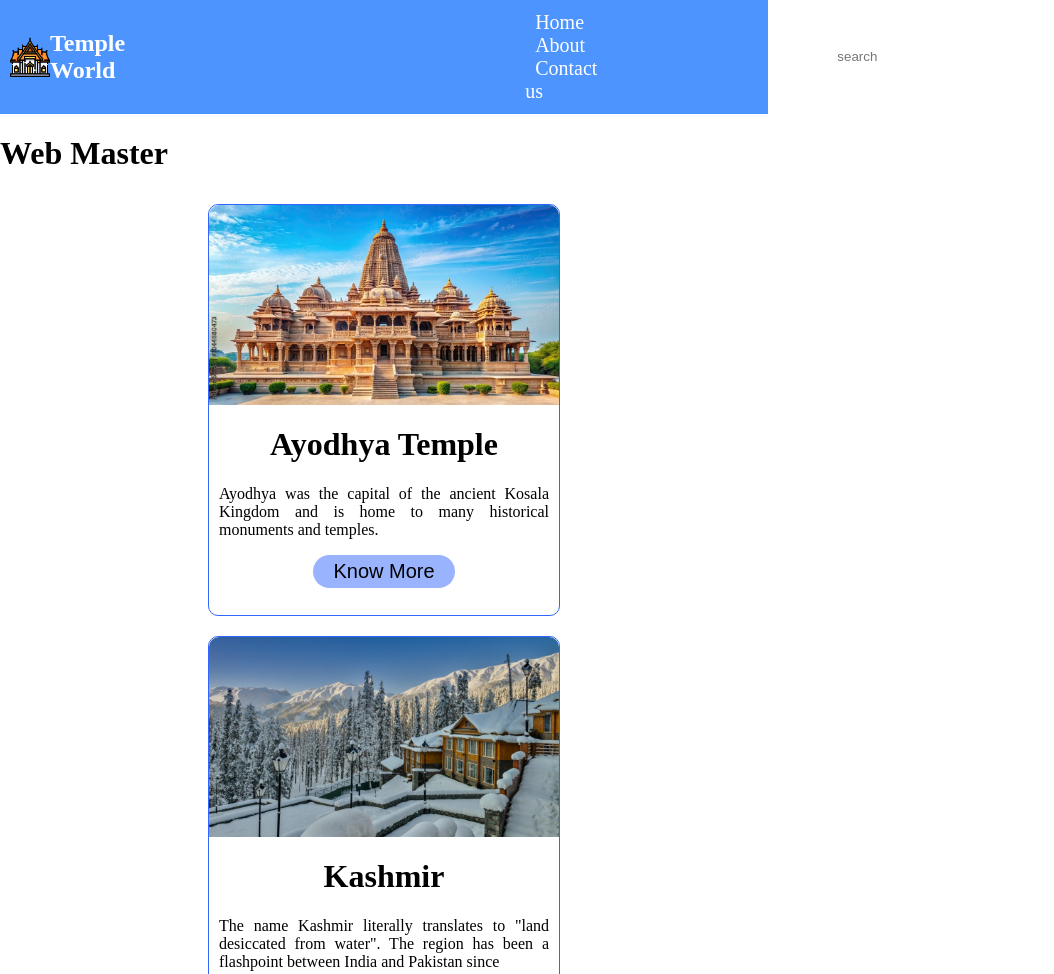
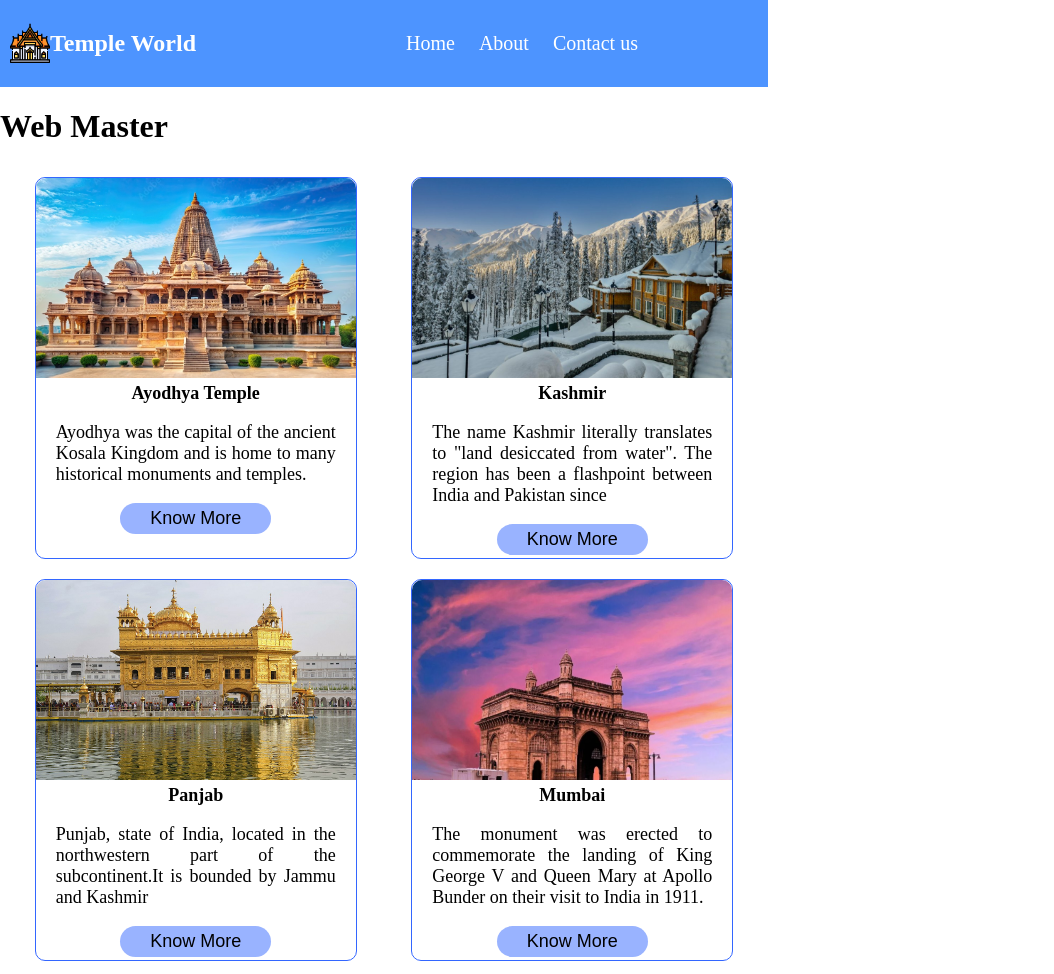
Before and after one commit to ShivaniEkshinge/icp-10-css-navbar, a plain HTML site: page index.html in a window 768 px wide. Shown: the top 974 px of the page, 1054 px wide, since content can reach past the window. Drawn offline with Linux system fonts and the light colour scheme; files whose address does not match are found by name.

Commit message:
tablet media

```diff
--- a/index.html
+++ b/index.html
@@ -118,6 +118,34 @@
                 display: block;
                 margin-left: auto;
             }
+        }
+        /*tablet*/
+        @media (min-width: 601px) and (max-width: 800px){
+            .temple-title{
+              text-align:center;
+              font-size: 18px;
+              margin: 5px 0;
+            }
+            .temple-card{
+                width: 320px;
+                height: 370px;
+            }
+            .temple-btn{
+                font-size:18px ;
+                padding: 5px 30px;
+            }
+            .temple-des{
+            padding: 0 20px;
+            font-size: 18px;
+            }
+            .search{
+                display: none;
+            }
+            .menu{
+            margin-left: 200px;
+        }
+
+        }
 
 
     </style>
```
